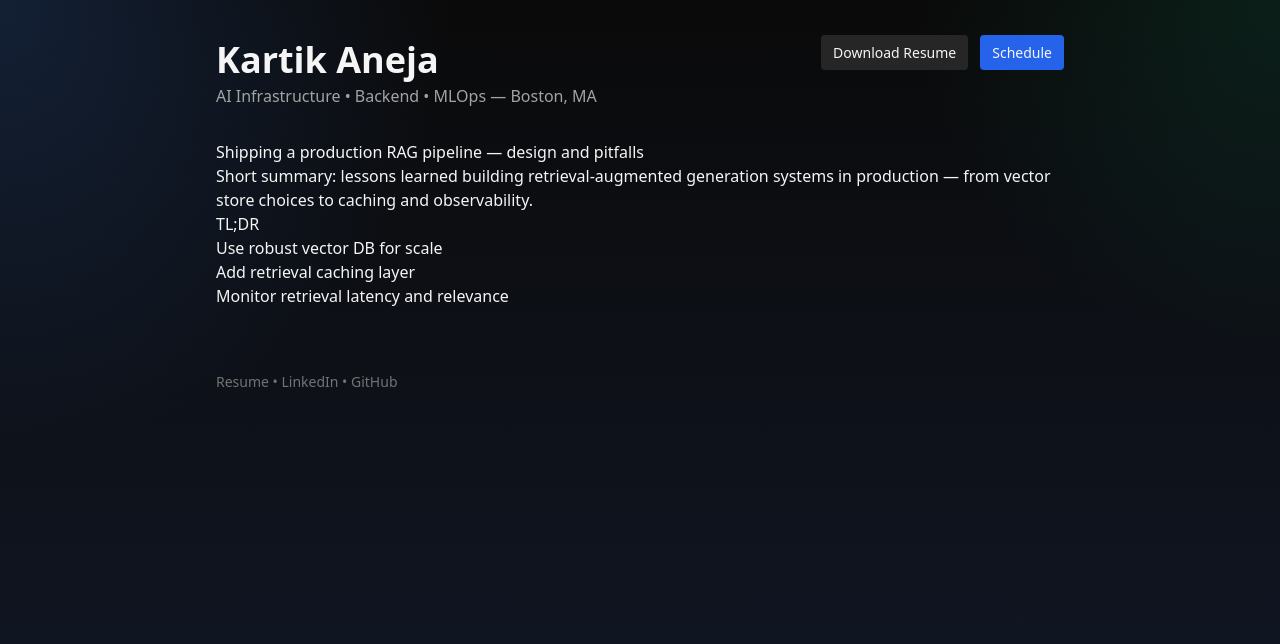
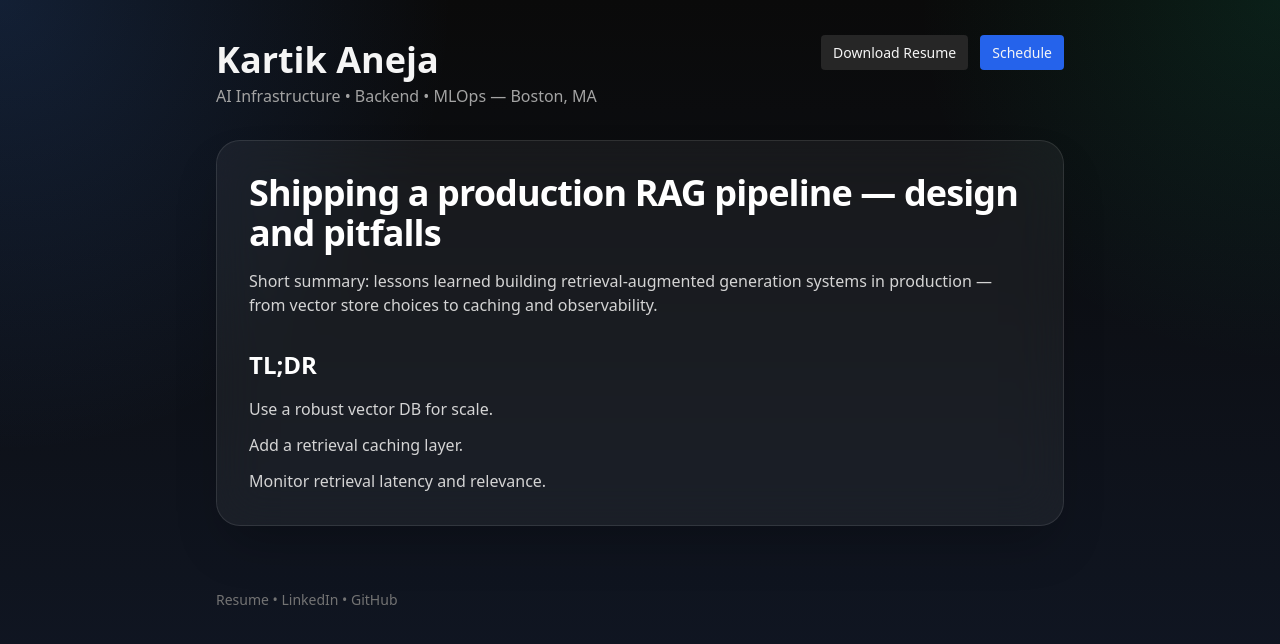
Before and after one commit to anejakartik/portfolio-site, a Next.js app: page /blog/first-post in a window 1280 px wide. Shown: the top 644 px of the page. Built offline with nearby package versions, Linux system fonts and the light colour scheme.

Commit message:
Remove MDX stack and convert pages to TSX

```diff
--- a/next.config.js
+++ b/next.config.js
@@ -1,5 +1,3 @@
-const withMDX = require('@next/mdx')({ extension: /\.(md|mdx)$/ })
-
-module.exports = withMDX({
-    pageExtensions: ['ts', 'tsx', 'js', 'jsx', 'md', 'mdx'],
-})
+module.exports = {
+    reactStrictMode: true,
+}
--- a/package.json
+++ b/package.json
@@ -13,12 +13,9 @@
         "react": "18.2.0",
         "react-dom": "18.2.0",
         "framer-motion": "10.12.16",
-        "@next/mdx": "13.4.0",
-        "@mdx-js/loader": "2.3.0",
         "tailwindcss": "3.4.0",
         "autoprefixer": "10.4.14",
-        "postcss": "8.4.23",
-        "@mdx-js/react": "2.3.0"
+        "postcss": "8.4.23"
     },
     "devDependencies": {
         "typescript": "^5.4.0",
--- a/src/pages/_app.tsx
+++ b/src/pages/_app.tsx
@@ -1,15 +1,11 @@
 import '../styles/globals.css'
 import type { AppProps } from 'next/app'
-import { MDXProvider } from '@mdx-js/react'
 import { AnimatePresence, motion } from 'framer-motion'
 import { useRouter } from 'next/router'
-
-const components = {}
 
 export default function App({ Component, pageProps }: AppProps) {
     const router = useRouter()
     return (
-        <MDXProvider components={components}>
         <AnimatePresence mode="wait">
             <motion.div
                 key={router.route}
@@ -21,6 +17,5 @@ export default function App({ Component, pageProps }: AppProps) {
                 <Component {...pageProps} />
             </motion.div>
         </AnimatePresence>
-        </MDXProvider>
     )
 }
--- a/src/pages/blog/first-post.mdx
+++ /dev/null
@@ -1,19 +0,0 @@
----
-title: "Shipping a production RAG pipeline — design and pitfalls"
----
-
-import Layout from '../../components/Layout'
-
-<Layout>
-
-# Shipping a production RAG pipeline — design and pitfalls
-
-Short summary: lessons learned building retrieval-augmented generation systems in production — from vector store choices to caching and observability.
-
-## TL;DR
-
-- Use robust vector DB for scale
-- Add retrieval caching layer
-- Monitor retrieval latency and relevance
-
-</Layout>
--- /dev/null
+++ b/src/pages/blog/first-post.tsx
@@ -0,0 +1,22 @@
+import React from 'react'
+import Layout from '../../components/Layout'
+
+export default function FirstPost() {
+    return (
+        <Layout>
+            <article className="glass-card rounded-3xl p-8">
+                <h1 className="text-4xl font-black tracking-tight text-white">Shipping a production RAG pipeline — design and pitfalls</h1>
+                <p className="mt-4 text-neutral-300">
+                    Short summary: lessons learned building retrieval-augmented generation systems in production — from vector store choices to caching and observability.
+                </p>
+
+                <h2 className="mt-8 text-2xl font-semibold text-white">TL;DR</h2>
+                <ul className="mt-4 space-y-3 text-neutral-300">
+                    <li>Use a robust vector DB for scale.</li>
+                    <li>Add a retrieval caching layer.</li>
+                    <li>Monitor retrieval latency and relevance.</li>
+                </ul>
+            </article>
+        </Layout>
+    )
+}
--- a/src/pages/index.mdx
+++ /dev/null
@@ -1,35 +0,0 @@
----
-title: Home
----
-
-import Hero from '../components/Hero'
-import AnimatedBanner from '../components/AnimatedBanner'
-import CalendlyEmbed from '../components/CalendlyEmbed'
-import CalendlyPopup from '../components/CalendlyPopup'
-import Layout from '../components/Layout'
-
-<Layout>
-	<Hero />
-	<AnimatedBanner />
-
-	## One-minute summary
-
-	AI-native backend & MLOps engineer. I build production RAG systems, streaming ETL, and reproducible ML infra. I focus on shipping reliable ML infra, reducing time-to-production for models, and building reusable primitives for teams.
-
-	## What I ship
-
-	- Production RAG microservices with retrieval and orchestration.
-	- Streaming ETL and exactly-once pipelines for analytics and ML.
-	- MLOps templates (Helm/Terraform) for reproducible training and serving.
-
-	## Quick links
-
-	- [Featured projects](/projects) — demos, architecture, and code
-	- [Blog](/blog/first-post) — production RAG lessons
-	- [Resume](/Kartik_Aneja_Resume.pdf) — download
-
-	## Book time
-
-	<CalendlyPopup />
-	<CalendlyEmbed />
-</Layout>
--- /dev/null
+++ b/src/pages/index.tsx
@@ -0,0 +1,45 @@
+import React from 'react'
+import Hero from '../components/Hero'
+import AnimatedBanner from '../components/AnimatedBanner'
+import CalendlyEmbed from '../components/CalendlyEmbed'
+import CalendlyPopup from '../components/CalendlyPopup'
+import Layout from '../components/Layout'
+
+export default function Home() {
+    return (
+        <Layout>
+            <Hero />
+            <AnimatedBanner />
+
+            <section className="mt-12 grid gap-8 lg:grid-cols-[1.5fr_1fr]">
+                <div className="glass-card rounded-3xl p-8">
+                    <span className="section-label">One-minute summary</span>
+                    <p className="mt-4 max-w-3xl text-lg leading-8 text-neutral-300">
+                        AI-native backend & MLOps engineer. I build production RAG systems, streaming ETL, and reproducible ML infra. I focus on shipping reliable ML infra, reducing time-to-production for models, and building reusable primitives for teams.
+                    </p>
+
+                    <h2 className="mt-8 text-2xl font-semibold text-white">What I ship</h2>
+                    <ul className="mt-4 space-y-3 text-neutral-300">
+                        <li>Production RAG microservices with retrieval and orchestration.</li>
+                        <li>Streaming ETL and exactly-once pipelines for analytics and ML.</li>
+                        <li>MLOps templates (Helm/Terraform) for reproducible training and serving.</li>
+                    </ul>
+
+                    <h2 className="mt-8 text-2xl font-semibold text-white">Quick links</h2>
+                    <ul className="mt-4 space-y-3 text-neutral-300">
+                        <li><a className="text-blue-300 hover:text-blue-200" href="/projects">Featured projects</a> — demos, architecture, and code</li>
+                        <li><a className="text-blue-300 hover:text-blue-200" href="/blog/first-post">Blog</a> — production RAG lessons</li>
+                        <li><a className="text-blue-300 hover:text-blue-200" href="/Kartik_Aneja_Resume.pdf">Resume</a> — download</li>
+                    </ul>
+                </div>
+
+                <aside className="space-y-4 rounded-3xl border border-white/10 bg-black/20 p-6">
+                    <h2 className="text-xl font-semibold text-white">Book time</h2>
+                    <p className="text-sm text-neutral-400">Prefer the popup modal or the inline embed below.</p>
+                    <CalendlyPopup />
+                    <CalendlyEmbed />
+                </aside>
+            </section>
+        </Layout>
+    )
+}
```
Lines whose indentation alone changed are shown as unchanged.
